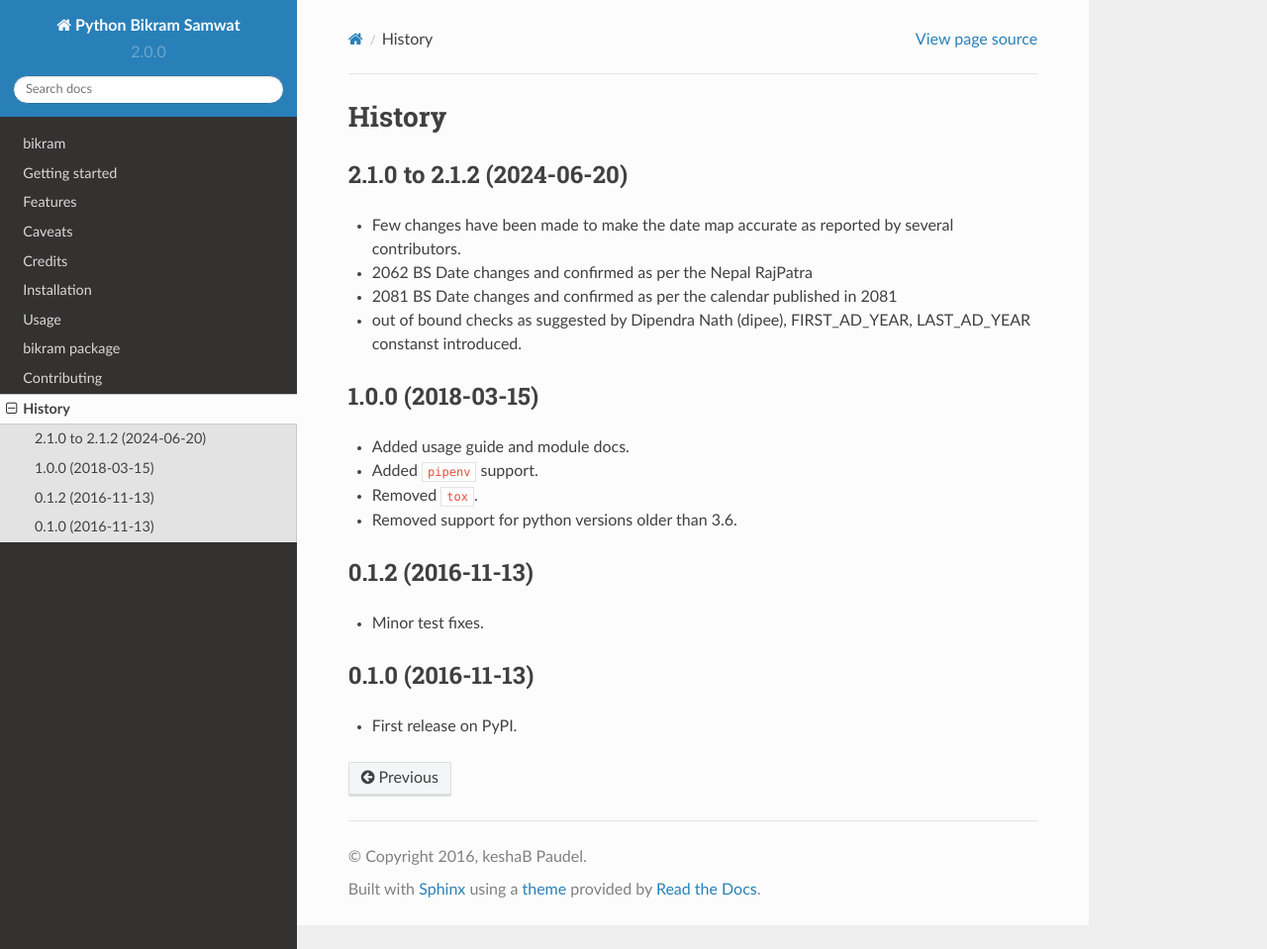
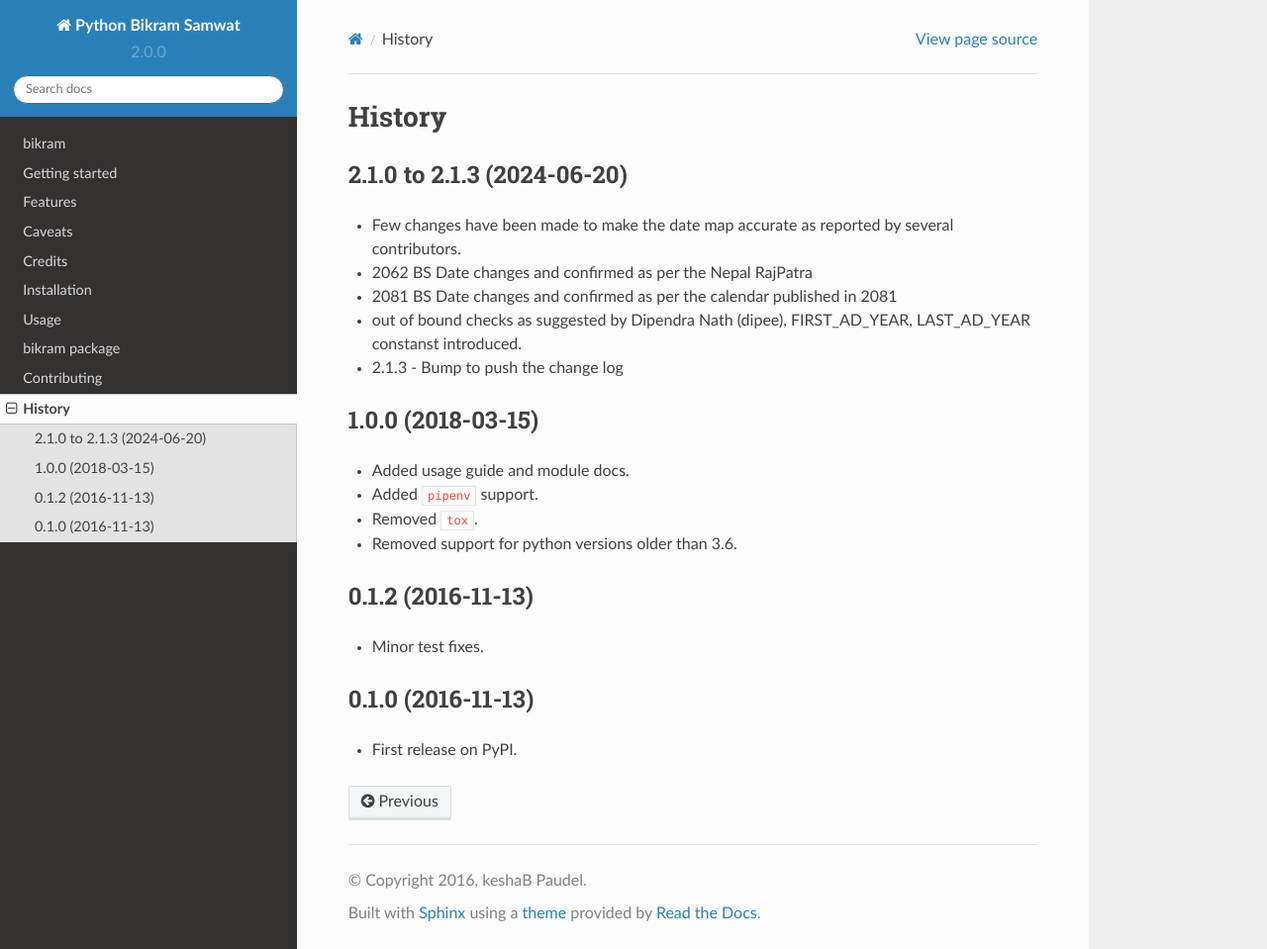
Before and after one commit to aerawatcorp/bikram, a Sphinx documentation site: the page built from docs/history.rst, in a window 1280 px wide and 959 px high. Shown: the whole window at 99% size. Built offline with Sphinx 7.4.7 and the Read the Docs theme 2.0.0, drawn with Linux system fonts in a browser that asks for light colours.

Commit message:
2.1.3 bump

```diff
--- a/docs/history.rst
+++ b/docs/history.rst
@@ -2,12 +2,13 @@
 History
 =======
 
-2.1.0 to 2.1.2 (2024-06-20)
+2.1.0 to 2.1.3 (2024-06-20)
 ---------------------------
 * Few changes have been made to make the date map accurate as reported by several contributors.
 * 2062 BS Date changes and confirmed as per the Nepal RajPatra
 * 2081 BS Date changes and confirmed as per the calendar published in 2081
 * out of bound checks as suggested by Dipendra Nath (dipee), FIRST_AD_YEAR, LAST_AD_YEAR constanst introduced.
+* 2.1.3 - Bump to push the change log
 
 1.0.0 (2018-03-15)
 ------------------
--- a/setup.py
+++ b/setup.py
@@ -19,7 +19,7 @@ test_requirements = [
 
 setup(
     name='bikram',
-    version='2.1.1',
+    version='2.1.3',
     description="Utilities to work with Bikram/Vikram Samwat dates.",
     long_description=readme + '\n\n' + history,
     authors=["keshaB Paudel", "aerawatcorp", "acpmasquerade"],
```
